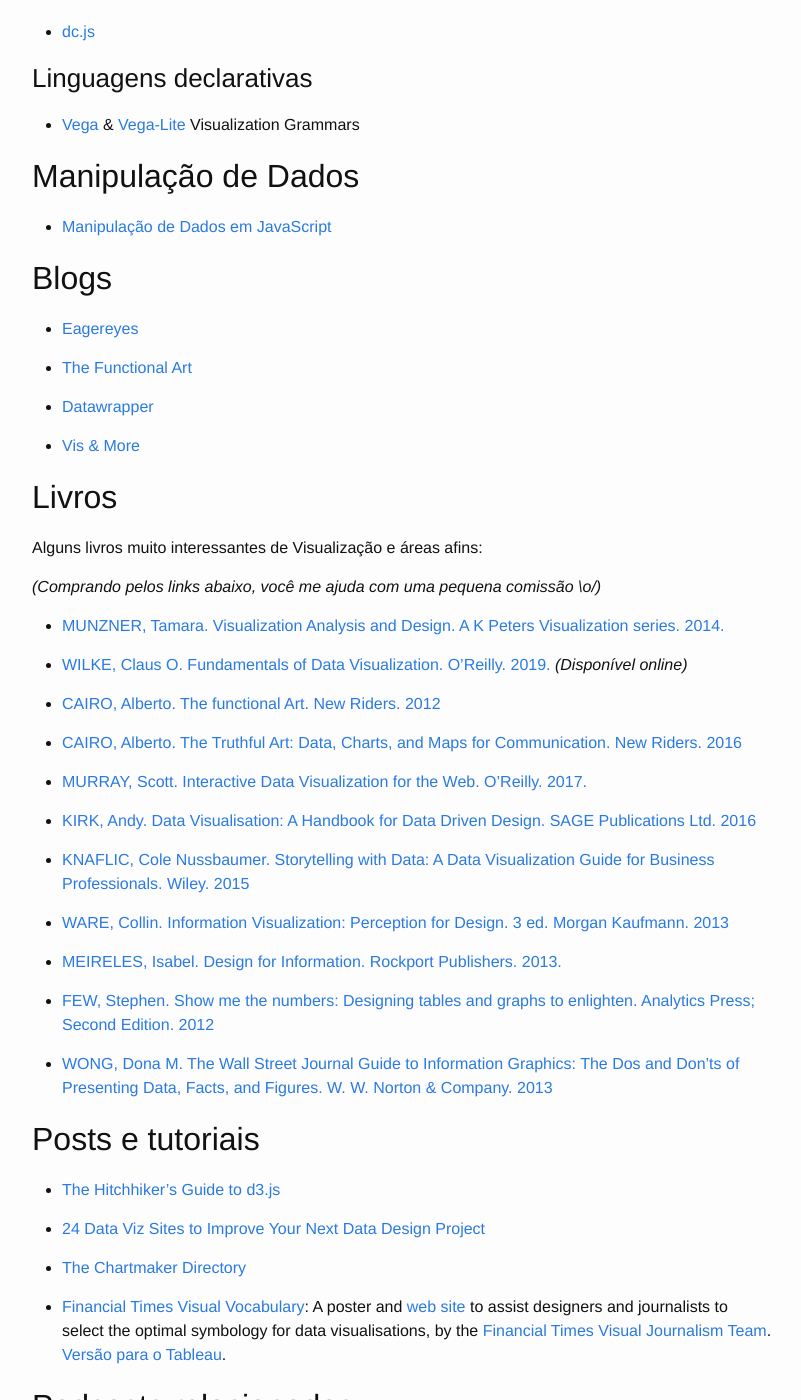
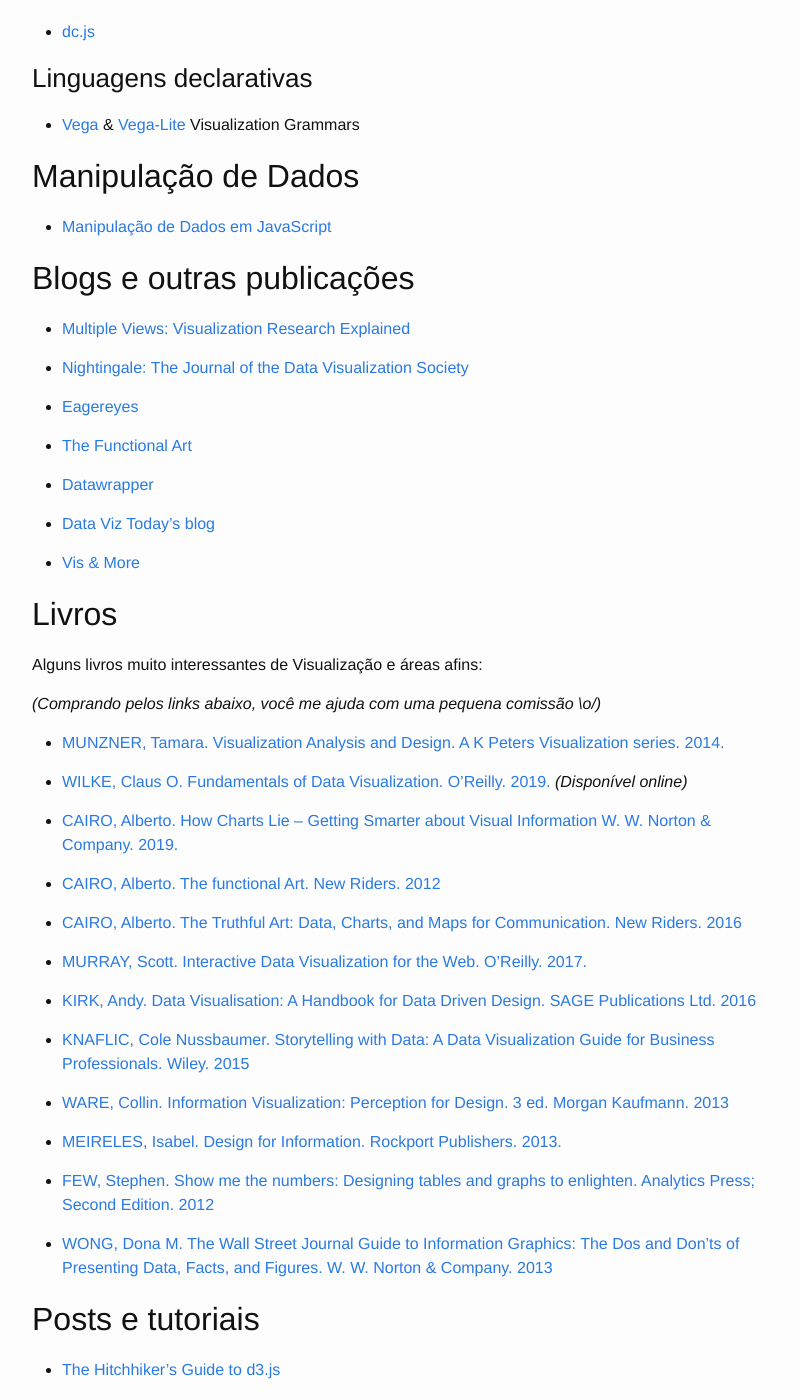
Before and after one commit to emanueles/datavis-course, a Jekyll site: the page built from resources.md, in a window 1280 px wide and 1400 px high, scrolled down 2166 px. Shown: the whole window, without its empty margins (238-1039 px from the left). Built offline with Jekyll 4.4.1, drawn with Linux system fonts in a browser that asks for light colours; some of the changed text lies outside the part shown.

Commit message:
Updated resources.

```diff
--- a/resources.md
+++ b/resources.md
@@ -107,13 +107,18 @@
 * [Manipulação de Dados em JavaScript](http://learnjsdata.com/)
 
 
-## Blogs
+## Blogs e outras publicações
+* [Multiple Views: Visualization Research Explained](https://medium.com/multiple-views-visualization-research-explained)
+
+* [Nightingale: The Journal of the Data Visualization Society](https://medium.com/nightingale)
 
 * [Eagereyes](https://eagereyes.org/)
 
 * [The Functional Art](http://www.thefunctionalart.com/)
 
 * [Datawrapper](https://blog.datawrapper.de/)
+
+* [Data Viz Today's blog](https://dataviztoday.com/blog)
 
 * [Vis & More](https://tamaramunzner.wordpress.com/)
 
@@ -125,6 +130,8 @@
 * [MUNZNER, Tamara. Visualization Analysis and Design. A K Peters Visualization series. 2014.](https://www.amazon.com.br/gp/product/1466508914/ref=as_li_tl?ie=UTF8&camp=1789&creative=9325&creativeASIN=1466508914&linkCode=as2&tag=emanueles-20&linkId=d50cdb0815367e80e4ee78178ffd922d)
 
 * [WILKE, Claus O. Fundamentals of Data Visualization. O'Reilly. 2019.](http://serialmentor.com/dataviz) *(Disponível online)*
+
+* [CAIRO, Alberto. How Charts Lie – Getting Smarter about Visual Information W. W. Norton & Company. 2019.](https://amzn.to/2SvMxm8)
 
 * [CAIRO, Alberto. The functional Art. New Riders. 2012](https://www.amazon.com.br/gp/product/B0091SXDOM/ref=as_li_qf_asin_il_tl?ie=UTF8&tag=emanueles-20&creative=9325&linkCode=as2&creativeASIN=B0091SXDOM&linkId=18ff427a4a828efb6a59fff7202a617f)
 
@@ -162,3 +169,5 @@
 * [storytelling with data podcast](http://www.storytellingwithdata.com/podcast/): A podcast by Cole Nussbaumer Knaflic that covers topics related to data storytelling, better presentations, and all things data viz.
 
 * [The PolicyViz Podcast](https://policyviz.com/podcast/): This series is hosted by the Jon Schwabish, an economist, data visualization and presentation skills specialist, as well as founder of [PolicyViz](https://policyviz.com/). PolicyViz is a resource that helps business professionals do a better job processing, analyzing, sharing, and presenting data. The podcast features tutorials, best practices, and some of the most prominent leaders in the fields of data visualization and presentation skills.
+
+* [Data Viz Today](https://dataviztoday.com/): A podcast hosted by Alli Torban that helps you create effective data visualizations. She shares the latest tools and methods that she’s discovered while on the job and interviewing top designers.
```
